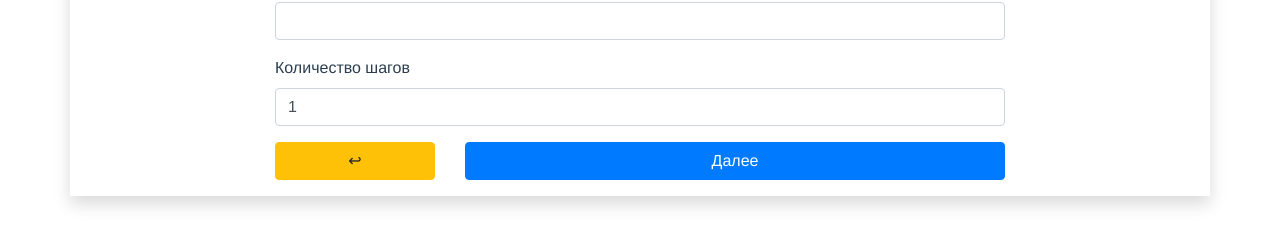
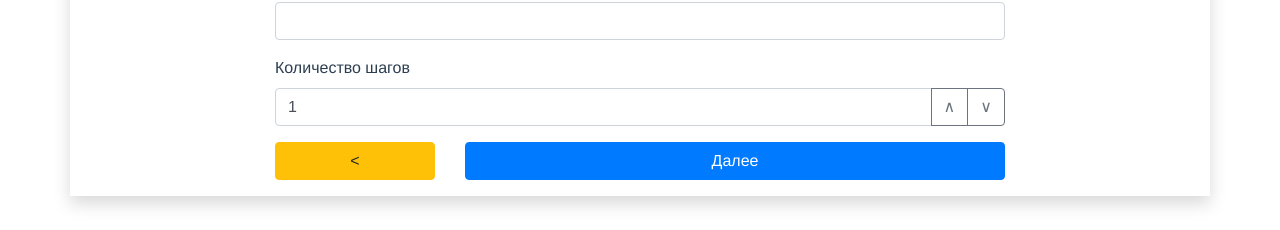
Before and after one commit to mccrush/simpin, a Vue app: page /create/1 in a window 1280 px wide. Shown: the part 204-434 px from the top of the page. Built offline with nearby package versions, Linux system fonts and the light colour scheme.

Commit message:
Настраивает добавление Шагов

```diff
--- a/src/components/ListInst.vue
+++ b/src/components/ListInst.vue
@@ -1,6 +1,6 @@
 <template>
   <div class="col-12 col-sm-8">
-    <h3 class="mt-2">Список инструкций</h3>
+    <h4 class="mt-2">Список инструкций</h4>
     <router-link to="/create/1" class="btn btn-success">Создать новую</router-link>
     <ul class="list-group list-group-item-action mt-3">
       <li class="list-group-item d-flex justify-content-between align-items-center" v-for="(item, index) in listInst" :key="index">
--- a/src/components/Step1.vue
+++ b/src/components/Step1.vue
@@ -5,15 +5,21 @@
     <p>Придумайте название, и укажите количество шагов вашей инструкции</p>
     <div class="form-group text-left">
       <label for="title">Название инструкции</label>
-      <input class="form-control" type="text" name="title" id="title" v-model.trim="title" />
+      <input class="form-control" type="text" name="title" id="title" v-model.trim="title" required />
     </div>
     <div class="form-group text-left">
       <label for="countSteps">Количество шагов</label>
-      <input class="form-control" type="number" name="countSteps" id="countSteps" v-model.number="countSteps" max="99" />
+      <div class="input-group">
+        <input class="form-control" type="text" name="countSteps" id="countSteps" aria-describedby="button-addon4" v-model.number="countSteps" min="1" max="99" step="1" required />
+        <div class="input-group-append" id="button-addon4">
+          <button class="btn btn-outline-secondary" type="button" @click="countSteps++">&and;</button>
+          <button class="btn btn-outline-secondary" type="button" @click="countSteps--">&or;</button>
+        </div>
+      </div>
     </div>
     <div class="row">
       <div class="col-3">
-        <router-link to="/" class="btn btn-block btn-warning">&nbsp;&#8617;&nbsp;</router-link>
+        <router-link to="/" class="btn btn-block btn-warning">&nbsp;&lt;&nbsp;</router-link>
       </div>
       <div class="col-9">
         <button class="btn btn-block btn-primary" @click="saveNewInst">Далее</button>
@@ -33,6 +39,14 @@ export default {
   },
   methods: {
     saveNewInst() {
+      if (this.countSteps < 1) {
+        alert("Количество шаов не может быть меньше 1");
+        return false;
+      }
+      if (this.title == "") {
+        alert("А как же название?");
+        return false;
+      }
       this.$store.commit("setInstArr", {
         title: this.title,
         countSteps: this.countSteps,
--- a/src/components/Step2.vue
+++ b/src/components/Step2.vue
@@ -5,12 +5,12 @@
     <p>Заполнение всех шагов в цикле: {{tecStep}} из {{allSteps}}</p>
     <div class="form-group text-left">
       <label for="title">Название шага</label>
-      <input class="form-control" type="text" name="title" v-model.trim="title" />
+      <input class="form-control" type="text" name="title" v-model.trim="title" required />
     </div>
 
     <div class="form-group text-left">
       <label for="description">Описание</label>
-      <input class="form-control" type="text" name="description" v-model.trim="description" />
+      <input class="form-control" type="text" name="description" v-model.trim="description" required />
     </div>
 
     <div class="row">
@@ -42,6 +42,15 @@ export default {
   },
   methods: {
     saveNewStep() {
+      if (this.title == "") {
+        alert("А как же название?");
+        return false;
+      }
+      if (this.description == "") {
+        alert("Что же это за инструкция без описания? А?");
+        return false;
+      }
+
       const res = this.$store.commit("setNewStep", {
         content: {
           title: this.title,
--- a/src/views/About.vue
+++ b/src/views/About.vue
@@ -1,5 +1,5 @@
 <template>
   <div class="about">
-    <h1>This is an about page</h1>
+    <h4>This is an about page</h4>
   </div>
 </template>
```
